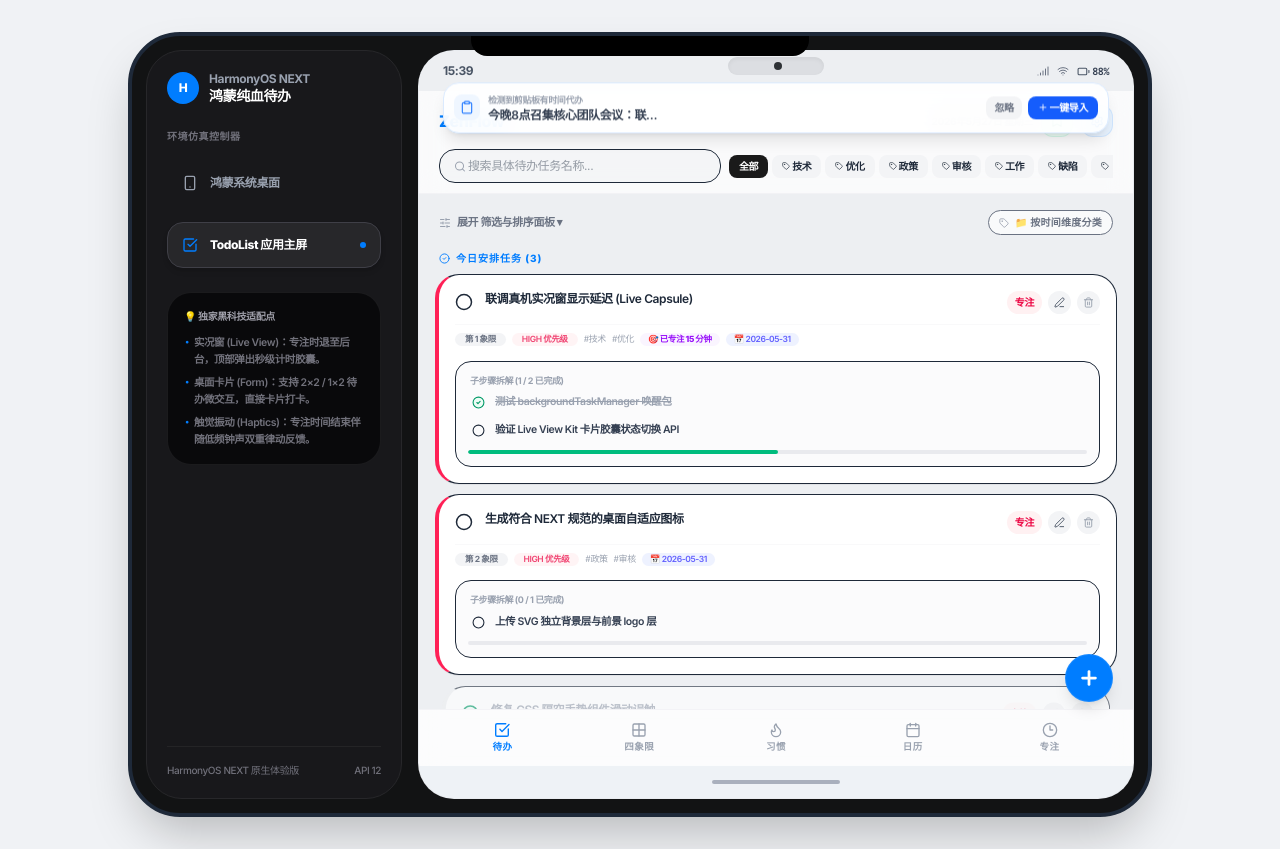
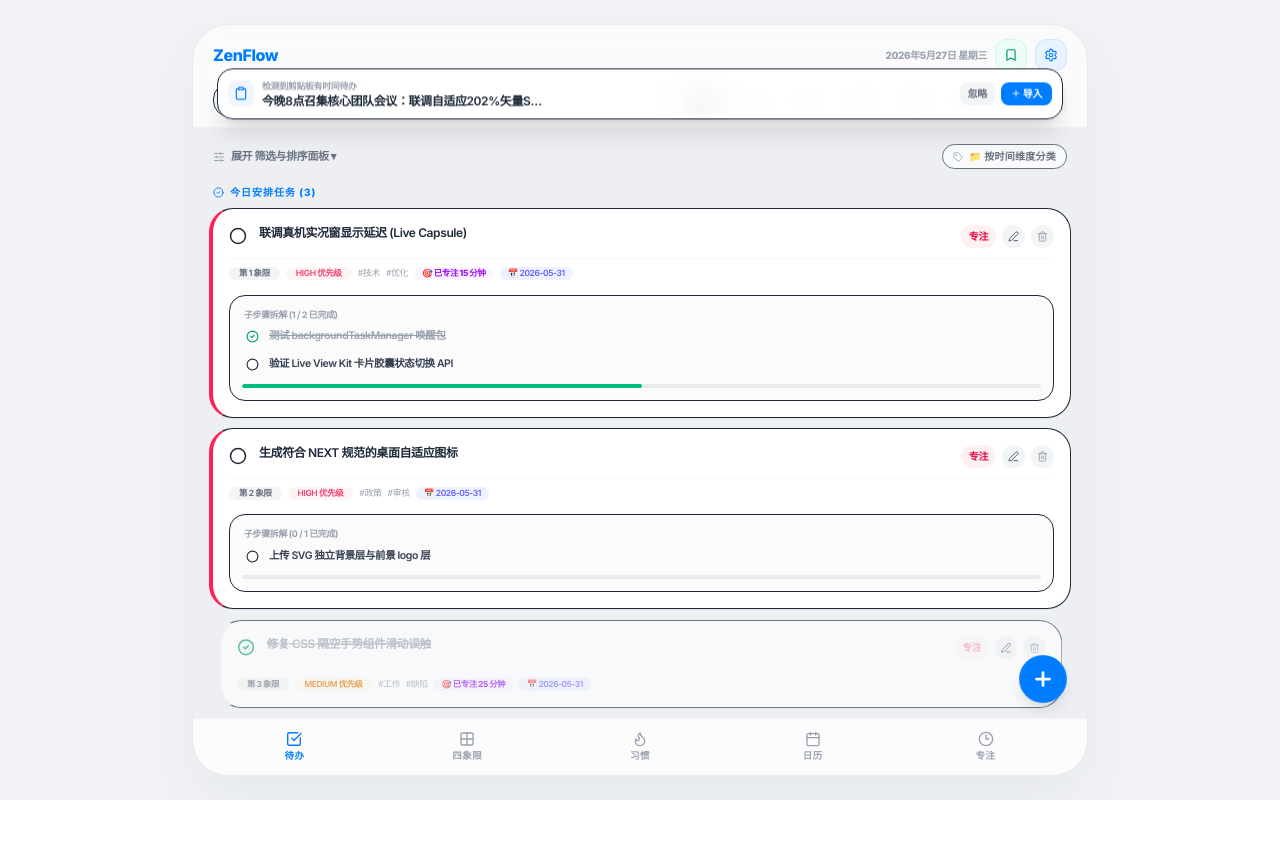
Before and after one commit to yixiao1983/todolist_harmonyos, a React (Vite) app: page / in a window 1280 px wide. After the commit the page ends 800 px from the top, so only its background shows below. Built offline with nearby package versions, Linux system fonts and the light colour scheme.

Commit message:
refactor: remove MockDevice and optimize app layout
Remove the MockDevice component and update the main
container to use full viewport dimensions for better
layout consistency.

```diff
--- a/src/App.tsx
+++ b/src/App.tsx
@@ -7,7 +7,7 @@
 import { Task, Quadrant, Priority, ProjectTemplate, FocusMode, Habit, QuadrantCategory } from './types';
 import { FocusAudioSynthesizer } from './utils/audio';
 import { DEFAULT_TEMPLATES } from './utils/templates';
-import { MockDevice } from './components/MockDevice';
+// MockDevice removed as requested
 import { WidgetPlayground } from './components/WidgetPlayground';
 import { TaskDrawer } from './components/TaskDrawer';
 import { TaskQuadrant } from './components/TaskQuadrant';
@@ -37,6 +37,7 @@
   Sparkles,
   RefreshCw,
   FolderOpen,
+  Clipboard,
   Sun,
   Moon,
   Settings,
@@ -1206,22 +1207,49 @@
   };
 
   return (
-    <div id="full-page" className={`min-h-screen py-8 px-4 flex items-center justify-center font-sans tracking-tight transition-colors duration-300 ${darkMode ? 'dark bg-[#121214] text-[#E5E5E7]' : 'bg-[#F0F2F5] text-gray-800'}`}>
-
-      {/* HarmonyOS Mock Hardware Frame */}
-      <MockDevice
-        isTimerActive={isRunning}
-        timerLabel={formatTimerLabel()}
-        isPaused={isPaused}
-        timerTitle={tasks.find(t => t.id === activeTaskId)?.title || customFocusTitle || '极简专注'}
-        onPauseToggle={handlePauseToggle}
-        onStopTimer={handleStopTimer}
-        isHomeScreen={isHomeScreen}
-        onToggleHomeScreen={() => setIsHomeScreen(!isHomeScreen)}
-        clipboardItem={clipboardAlert}
-        onImportClipboard={handleImportClipboardText}
-        onClearClipboard={() => setClipboardAlert(null)}
+    <div id="full-page" className={`h-screen w-screen flex items-center justify-center font-sans tracking-tight transition-colors duration-300 overflow-hidden ${darkMode ? 'dark bg-[#121214] text-[#E5E5E7]' : 'bg-[#F0F2F5] text-gray-800'}`}>
+
+      {/* Fully responsive embedded app viewport container */}
+      <div
+        id="app-embedded-container"
+        className={`w-full h-full relative flex flex-col md:max-w-2xl lg:max-w-4xl md:h-[94vh] md:rounded-[2.25rem] md:shadow-2xl md:border transition-all overflow-hidden ${
+          darkMode
+            ? 'bg-[#1C1C1E] border-zinc-800/80 md:shadow-black/40'
+            : 'bg-[#EDEFF2] border-gray-200/50 md:shadow-gray-300/40'
+        }`}
       >
+        {/* Play matching clipboard paste banner inside embedded viewport */}
+        {clipboardAlert && (
+          <div id="paste-alert-bubble" className="absolute top-14 left-6 right-6 bg-white/95 dark:bg-zinc-900/95 backdrop-blur-md rounded-2xl p-2.5 border border-blue-150/35 dark:border-zinc-800 shadow-xl z-50 transition-all flex items-center justify-between animate-fade-in animate-bounce">
+            <div className="flex items-center space-x-2 bg-transparent text-left">
+              <div className="p-1.5 rounded-lg bg-blue-50 dark:bg-blue-950/40 text-[#007DFF]">
+                <Clipboard size={14} />
+              </div>
+              <div className="min-w-0 bg-transparent flex flex-col text-left">
+                <span className="block text-[9px] text-gray-400 dark:text-zinc-500 font-extrabold uppercase">检测到剪贴板有时间待办</span>
+                <p className="text-xs text-gray-755 dark:text-gray-200 font-semibold truncate max-w-[150px] md:max-w-[280px] leading-tight">{clipboardAlert}</p>
+              </div>
+            </div>
+            <div className="flex items-center space-x-1.5 bg-transparent flex-shrink-0">
+              <button
+                id="paste-btn-close"
+                onClick={() => setClipboardAlert(null)}
+                className="p-1 px-2 rounded-lg bg-gray-100 dark:bg-zinc-800 text-gray-500 dark:text-zinc-400 hover:bg-gray-200 dark:hover:bg-zinc-700 text-[10px] font-bold cursor-pointer transition-colors"
+              >
+                忽略
+              </button>
+              <button
+                id="paste-btn-apply"
+                onClick={handleImportClipboardText}
+                className="p-1 px-2.5 rounded-lg bg-[#007DFF] text-white hover:bg-[#0066CC] dark:bg-blue-600 dark:hover:bg-blue-700 text-[10px] font-bold flex items-center gap-0.5 cursor-pointer transition-all"
+              >
+                <Plus size={10} />
+                导入
+              </button>
+            </div>
+          </div>
+        )}
+
         {isHomeScreen ? (
           // DESKTOP HOMESCREEN WIDGET PLAYGROUND
           <WidgetPlayground
@@ -1238,7 +1266,7 @@
           />
         ) : (
           // THE APP CORE FULL SCREEN
-          <div id="app-viewport" className="flex-1 flex flex-col justify-between overflow-hidden bg-[#EDEFF2] h-full">
+          <div id="app-viewport" className="flex-1 flex flex-col justify-between overflow-hidden bg-[#EDEFF2] dark:bg-[#121214] h-full relative">
 
             {/* Nav Header Row */}
             <div className="px-5 pt-3.5 pb-2.5 bg-white/70 backdrop-blur-md border-b border-gray-200/40 space-y-3">
@@ -1330,7 +1358,7 @@
             </div>
 
             {/* Scrollable Viewport Inner Section */}
-            <div id="viewport-pane-scroller" className="flex-1 p-4 overflow-y-auto max-h-[515px]">
+            <div id="viewport-pane-scroller" className="flex-1 p-4 overflow-y-auto no-scrollbar">
               <AnimatePresence mode="wait">
                 <motion.div
                   key={activeTab}
@@ -1950,12 +1978,12 @@
               damping: 20
             }}
             title="快捷创建任务"
-            className="absolute bottom-16 right-5 w-12 h-12 bg-[#007DFF] hover:bg-[#0066CC] dark:bg-blue-600 dark:hover:bg-blue-700 text-white rounded-full shadow-lg hover:shadow-xl flex items-center justify-center cursor-pointer z-30 border border-white/10"
+            className="absolute bottom-18 right-5 w-12 h-12 bg-[#007DFF] hover:bg-[#0066CC] dark:bg-blue-600 dark:hover:bg-blue-700 text-white rounded-full shadow-lg hover:shadow-xl flex items-center justify-center cursor-pointer z-30 border border-white/10"
           >
             <Plus size={22} className="stroke-[3]" />
           </motion.button>
         )}
-      </MockDevice>
+      </div>
 
       {/* Template Import Modal triggered from header and widgets list */}
       <AnimatePresence>
```
